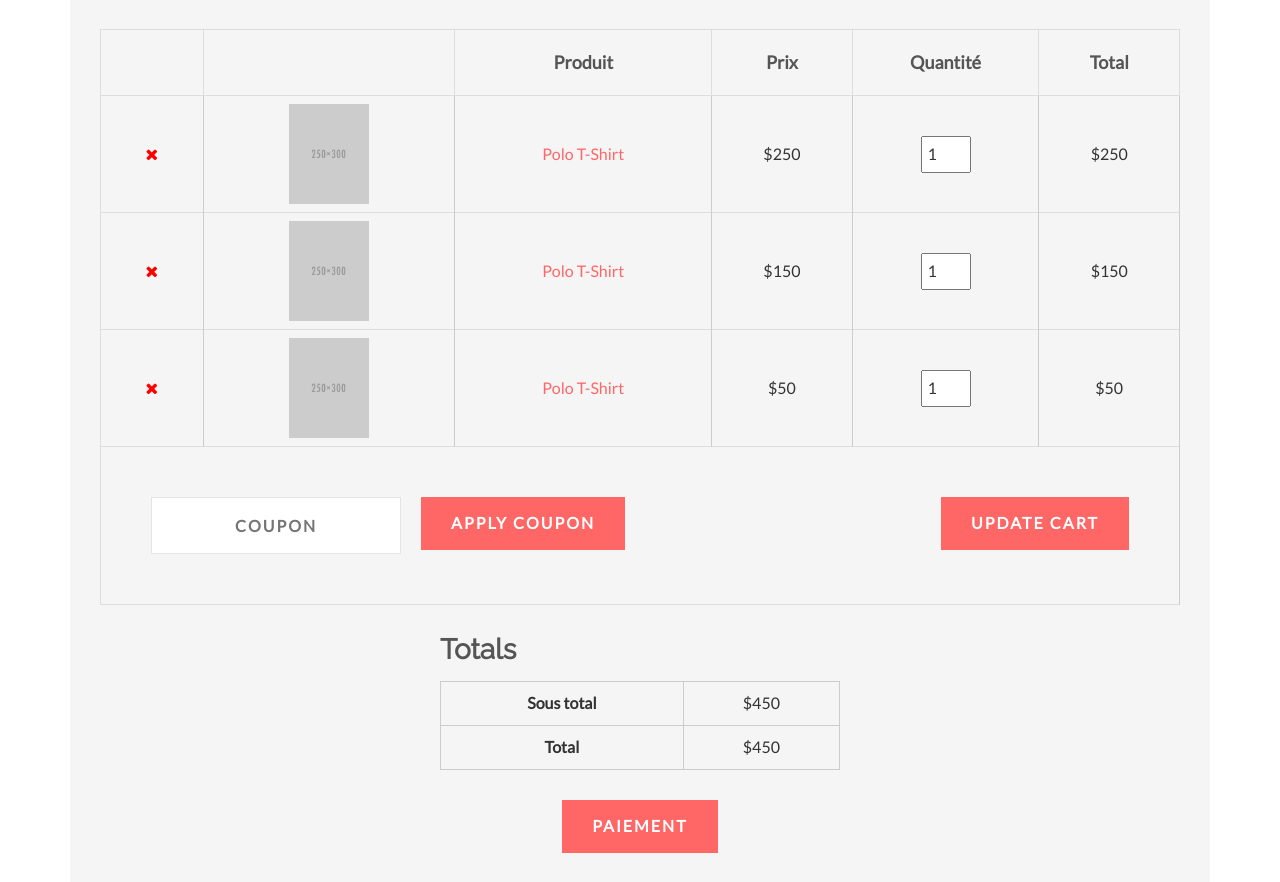
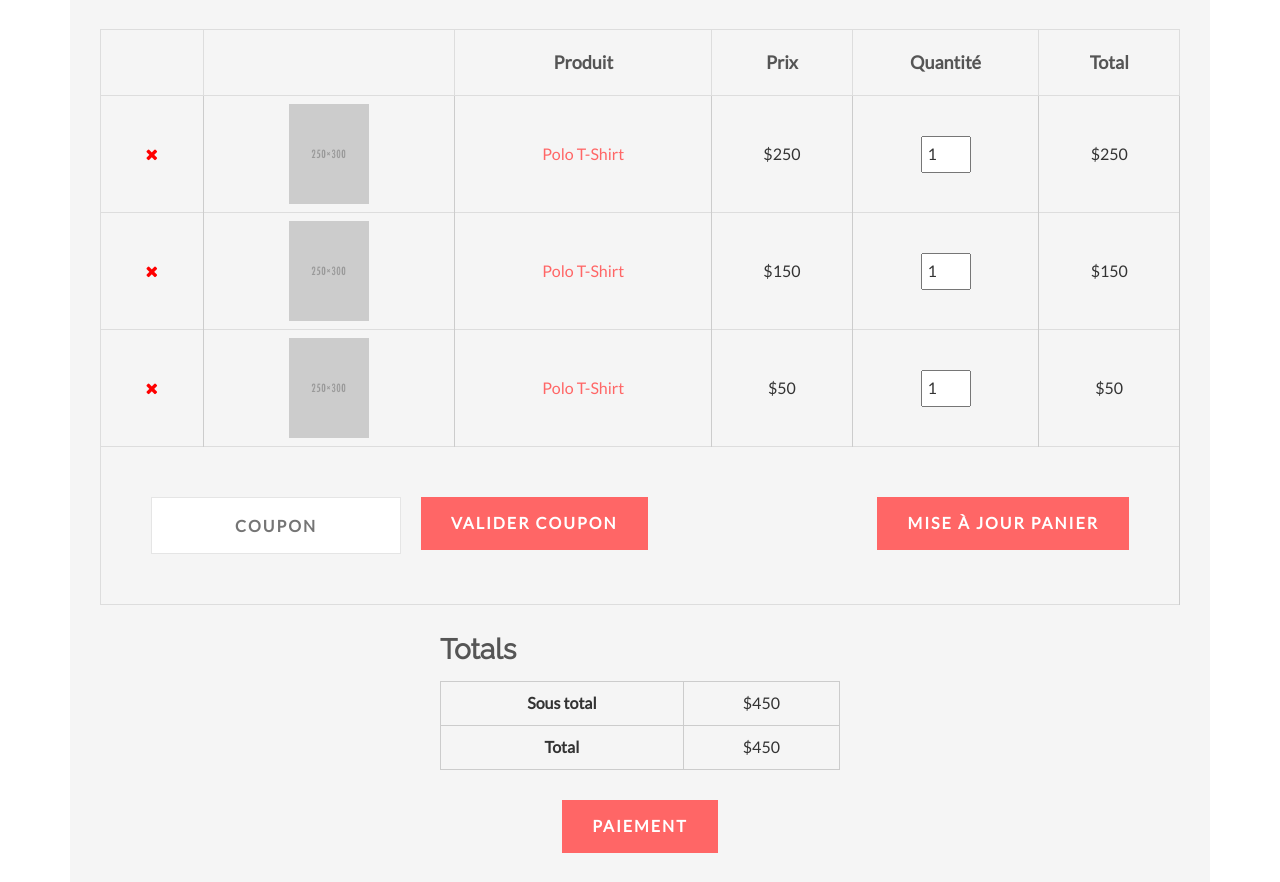
Before and after one commit to j2B237/flask_ECommerce, a Flask app: page /cart in a window 1280 px wide; the page is wider, and only the part inside the window is pictured. Shown: the part 525-1407 px from the top of that part. Run offline with Flask 2, Linux system fonts and the light colour scheme; some libraries are stand-ins or nearby versions.

Commit message:
update cart form view

```diff
--- a/Application/templates/cart.html
+++ b/Application/templates/cart.html
@@ -66,9 +66,9 @@
                           <td colspan="6" class="aa-cart-view-bottom">
                             <div class="aa-cart-coupon">
                               <input class="aa-coupon-code" type="text" placeholder="Coupon">
-                              <input class="aa-cart-view-btn" type="submit" value="Apply Coupon">
+                              <input class="aa-cart-view-btn" type="submit" value="Valider Coupon">
                             </div>
-                            <input class="aa-cart-view-btn" type="submit" value="Update Cart">
+                            <input class="aa-cart-view-btn" type="submit" value="Mise à jour panier">
                           </td>
                         </tr>
                         </tbody>
```
